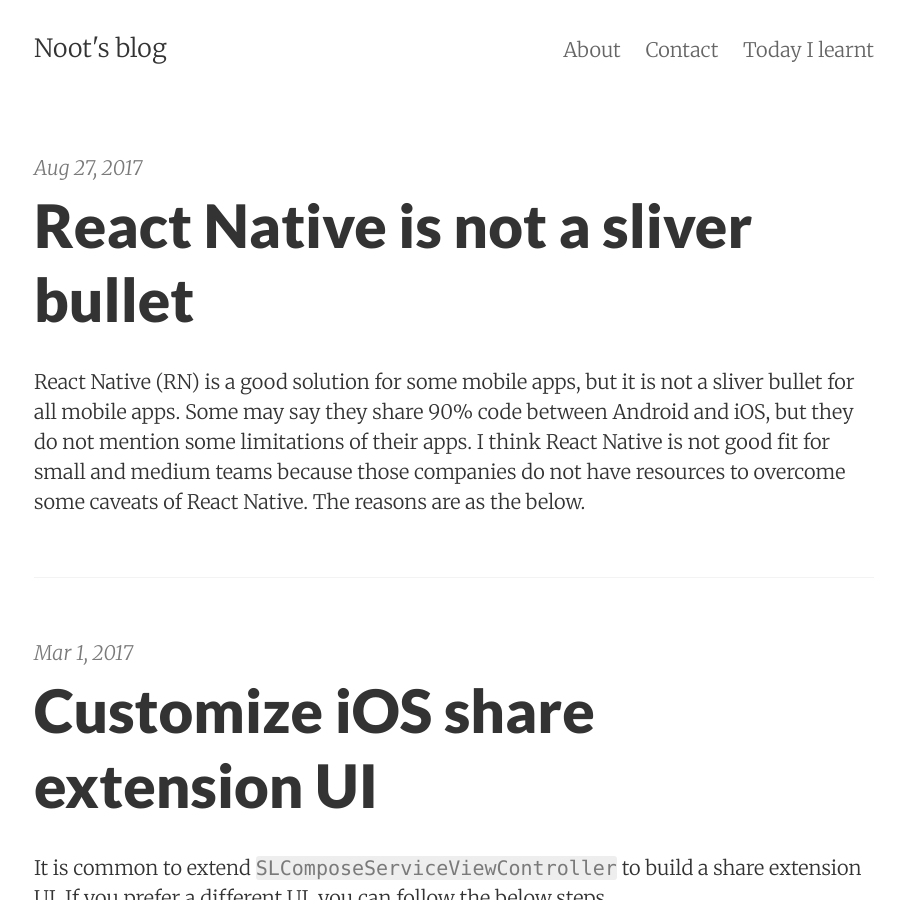
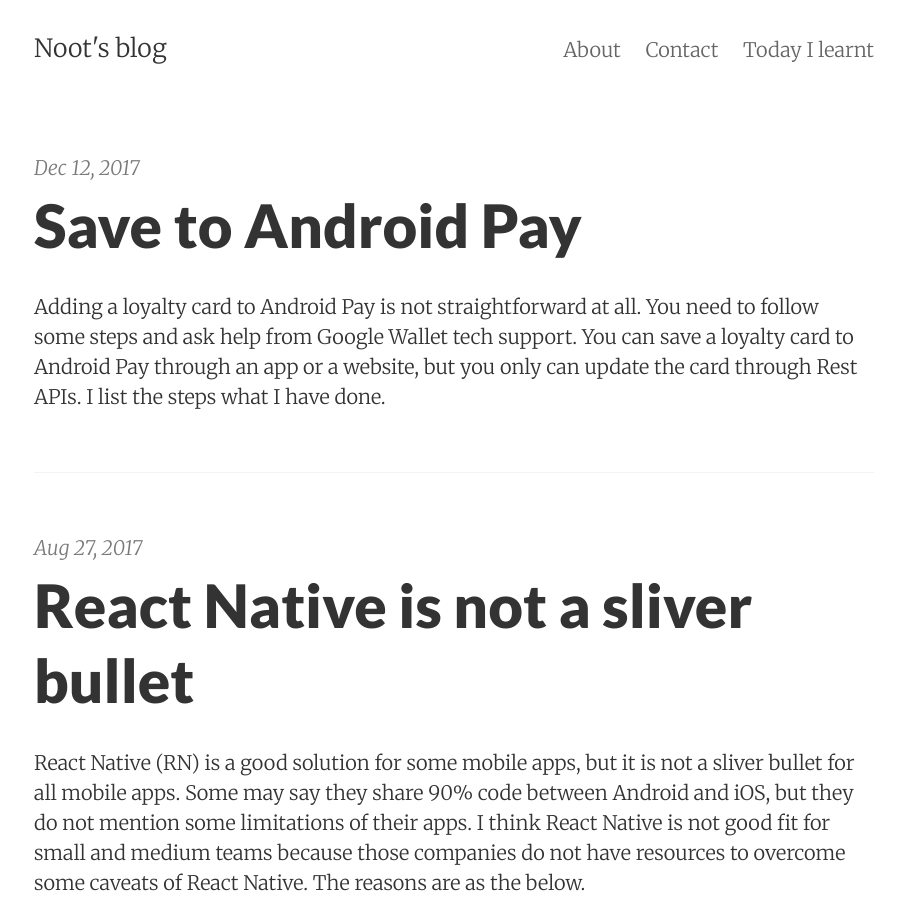
Before and after one commit to nootfly/noot.github.io, a Jekyll site: the page built from index.html, in a window 1280 px wide and 900 px high. Shown: the whole window, without its empty margins (186-1090 px from the left). Built offline with Jekyll 4.4.1, drawn with Linux system fonts in a browser that asks for light colours; nearby versions of some CDN libraries; the list of posts is cut into pages by our own code; some of the changed lines change nothing that is shown; some of the changed text lies outside the part shown.

Commit message:
- add save to android

```diff
--- /dev/null
+++ b/_posts/2017-12-12-Save-to-Android-Pay.md
@@ -0,0 +1,21 @@
+---
+layout: post
+title:  "Save to Android Pay"
+date:   2017-12-12 18:03:00 +1000
+categories: android
+tags: android
+---
+
+Adding a loyalty card to Android Pay is not straightforward at all. You need to follow some steps and ask help from Google Wallet tech support. You can save a loyalty card to Android Pay through an app or a website, but you only can update the card through Rest APIs. I list the steps what I have done.
+
+1. Follow [basic step for Android](https://developers.google.com/save-to-android-pay/guides/basic-setup-android), you need to prive your app package name, your SHA1 fingerprint, and your issuer ID which Google can create one for you in order to whitelist your app. This step is the most important step. You can now access the Merchant Center at [https://wallet.google.com/merchant/walletobjects](https://wallet.google.com/merchant/walletobjects).
+
+2. Accept the TOS and creating the authentication credential
+[This page](https://developers.google.com/save-to-android-pay/guides/basic-setup-web) provides a straightforward step-by-step process to generating the authentication credential, during which you'll have the opportunity to click-to-accept the API Terms of Service. The correct role of service account would be "Project -> Service Account Actor". However, any role that provides more access such as "Project -> Owner" or "Project -> Editor" would work as well.
+
+3. Associate your authentication credential with your account
+At the end of the setup process you'll receive a Google-generated service account address in the format XXXXXXXXXXX@developer.gserviceaccount.com. In the merchant dashboard, you must add this address to your account by clicking on the “Share” button and adding it with “Edit” permissions. From this point on, you can access the API using your authentication credential.
+
+4. You can setup the Android app demo available [here](https://developers.google.com/save-to-android-pay/samples/quickstart-android). You need to update your issuer ID, loyalty class ID and loyalty object ID. You can now save a loyalty object to Android Pay.
+
+5. If you want to update the loyalty object, the only way is to update it from a server. You can setup the Java server demo available [here](https://developers.google.com/save-to-android-pay/samples/quickstart-java). You need to update the version when you want to update or patch the loyalty object.
```
Also changed, not shown: _posts/2017-08-27-React-Native-is-not-a-sliver-bullet.md (line endings or trailing spaces).
